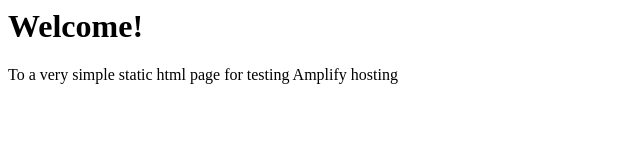
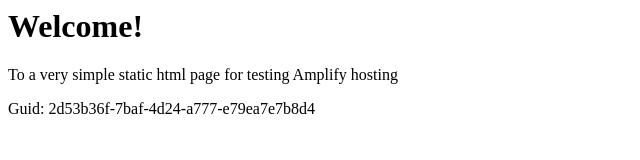
Before and after one commit to aws-aemilia-iad/Github-PR-Commit-Integration-Test-DoNotTouch-v1-preprod-us-east-1, a website: page src/index.html in a window 1280 px wide. Shown: the whole page, without its empty margins (0-640 px from the left). Drawn offline with Linux system fonts and the light colour scheme.

Commit message:
commit from integ tests

```diff
--- a/src/index.html
+++ b/src/index.html
@@ -1,3 +1,5 @@
+
+
 <html lang="en">
 
 <head>
@@ -10,6 +12,6 @@
 <body>
     <h1>Welcome!</h1>
     <p>To a very simple static html page for testing Amplify hosting</p>
-</body>
+    <p>Guid: 2d53b36f-7baf-4d24-a777-e79ea7e7b8d4</p></body>
 
 </html>
```
